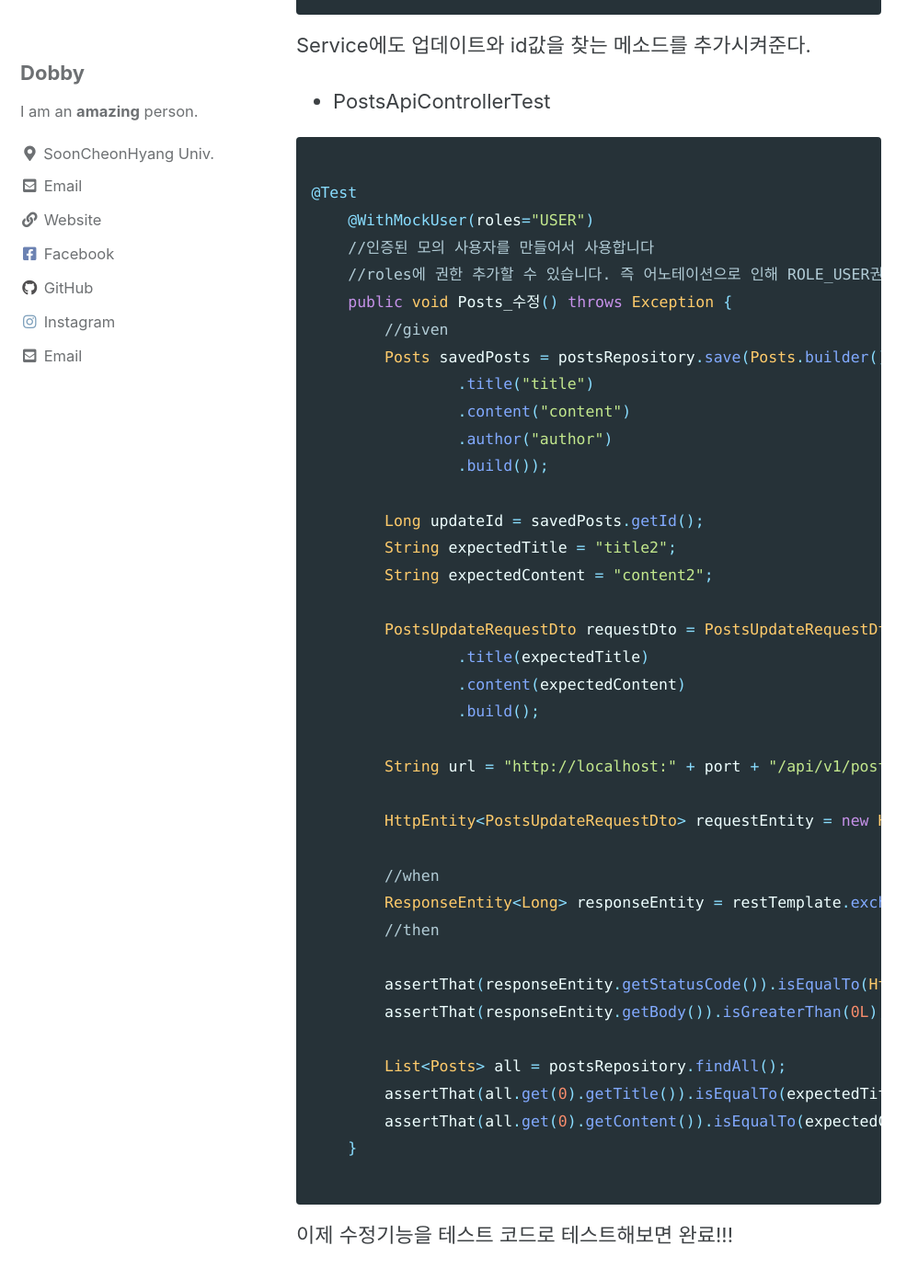
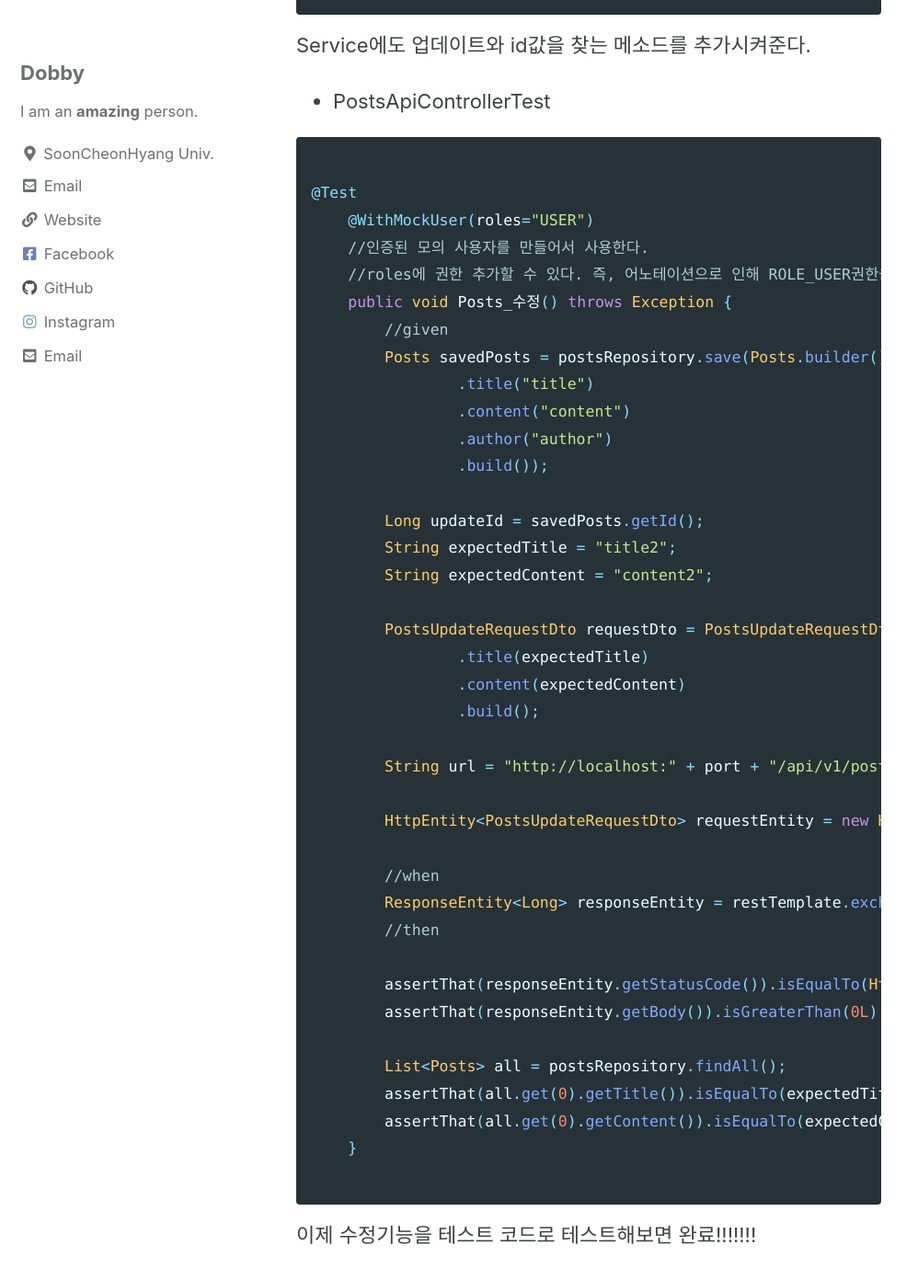
Before and after one commit to do-bby/do-bby.github.io, a Jekyll site: the page built from _posts/2022-01-05-API2.md, in a window 1280 px wide and 1400 px high, scrolled down 2860 px. Shown: the top 1392 px of the window at 92% size, without its empty margins (0-998 px from the left). Built offline with Jekyll 4.4.1, drawn with Linux system fonts in a browser that asks for light colours; cached includes are drawn as plain includes.

Commit message:
파일정리

````diff
--- a/_posts/2022-01-05-API2.md
+++ b/_posts/2022-01-05-API2.md
@@ -118,8 +118,8 @@ Service에도 업데이트와 id값을 찾는 메소드를 추가시켜준다.
 
 @Test
     @WithMockUser(roles="USER")
-    //인증된 모의 사용자를 만들어서 사용합니다
-    //roles에 권한 추가할 수 있습니다. 즉 어노테이션으로 인해 ROLE_USER권한을 가진 사용자가 API를 요청하는것과 같은 효과를 가지게 됩니다.
+    //인증된 모의 사용자를 만들어서 사용한다.
+    //roles에 권한 추가할 수 있다. 즉, 어노테이션으로 인해 ROLE_USER권한을 가진 사용자가 API를 요청하는것과 같은 효과를 가지게 된다.
     public void Posts_수정() throws Exception {
         //given
         Posts savedPosts = postsRepository.save(Posts.builder()
@@ -155,4 +155,4 @@ Service에도 업데이트와 id값을 찾는 메소드를 추가시켜준다.
 
 ```
 
-이제 수정기능을 테스트 코드로 테스트해보면 완료!!!
+이제 수정기능을 테스트 코드로 테스트해보면 완료!!!!!!!
````
